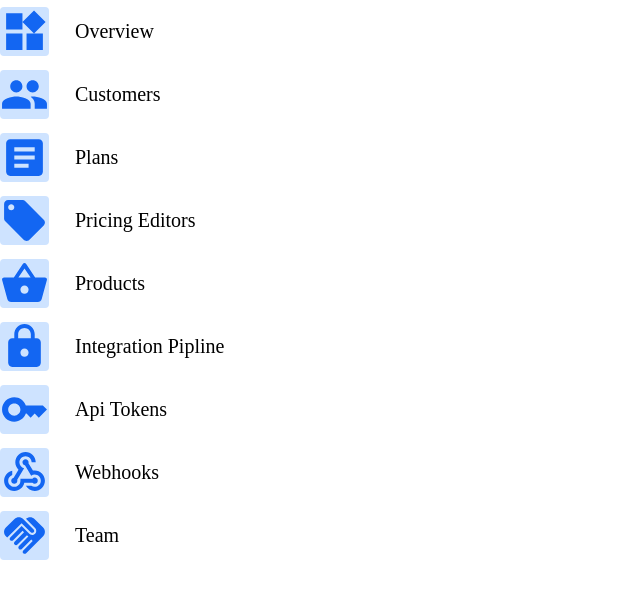
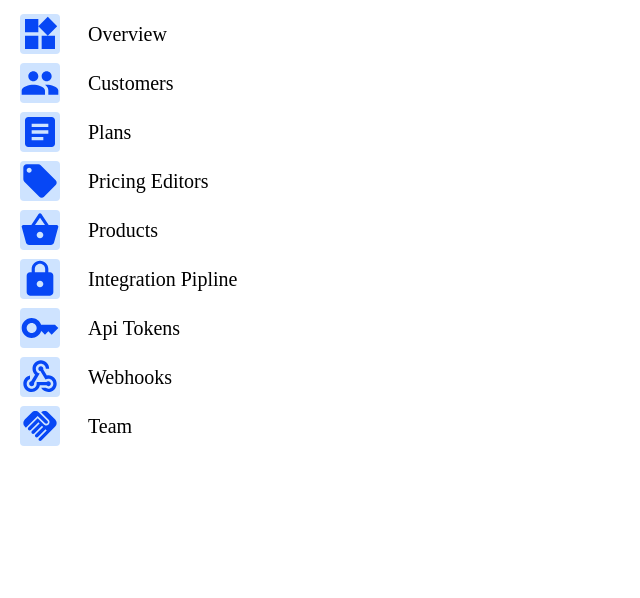
Before and after one commit to Bharti277/react-styled-component, a React (Create React App) app: page / in a window 1280 px wide. Shown: the top 598 px of the page, without its empty margins (0-640 px from the left). Built offline with nearby package versions, Linux system fonts and the light colour scheme.

Commit message:
added transition

```diff
--- a/package.json
+++ b/package.json
@@ -1,5 +1,5 @@
 {
-  "homepage": "https://Bharti277.github.io/React-Sidebar-Project",
+  "homepage": "https://Bharti277.github.io/react-practice",
   "name": "react-practice",
   "version": "0.1.0",
   "private": true,
--- a/src/SidebarComp.js
+++ b/src/SidebarComp.js
@@ -14,6 +14,7 @@ const useStyles = makeStyles({
   sidebar: {
     boxSizing: "border-box",
     width: "260px",
+    marginTop: "12px",
   },
   sidenav: {
     display: "flex",
@@ -21,20 +22,33 @@ const useStyles = makeStyles({
     alignItems: "center",
     position: "static",
     textTransform: "capitalize",
-    background: "#FFFFFF",
     cursor: "pointer",
+    borderRadius: "4px",
+    marginBottom: "5px",
+    transition: "all 0.5s ease-out",
+    padding: "2px 20px",
+    "&:hover": {
+      backgroundColor:"#CEE3FF",
+    }
   },
   icon: {
     backgroundColor: "#CEE3FF",
-    color: "#1366F2",
-    width: "49px !important",
-    height: "49px !important",
+    color: "#0747f5",
+    width: "40px !important",
+    height: "40px !important",
     borderRadius: "4px",
+    "&:hover": {
+      backgroundColor:"#1d82db",
+      color:"#fff",
+      transition: "all 0.4s ease-in",
+    }
   },
+
   textHeading: {
-    marginLeft: "26px",
+    paddingLeft: "26px",
     fontSize: "20px",
     fontWeight: "400",
+    margin: "0px 2px 0px 2px",
   },
 });
 
```
Also changed, not shown: 8 other files (tests, documents, lock files or other folders).
